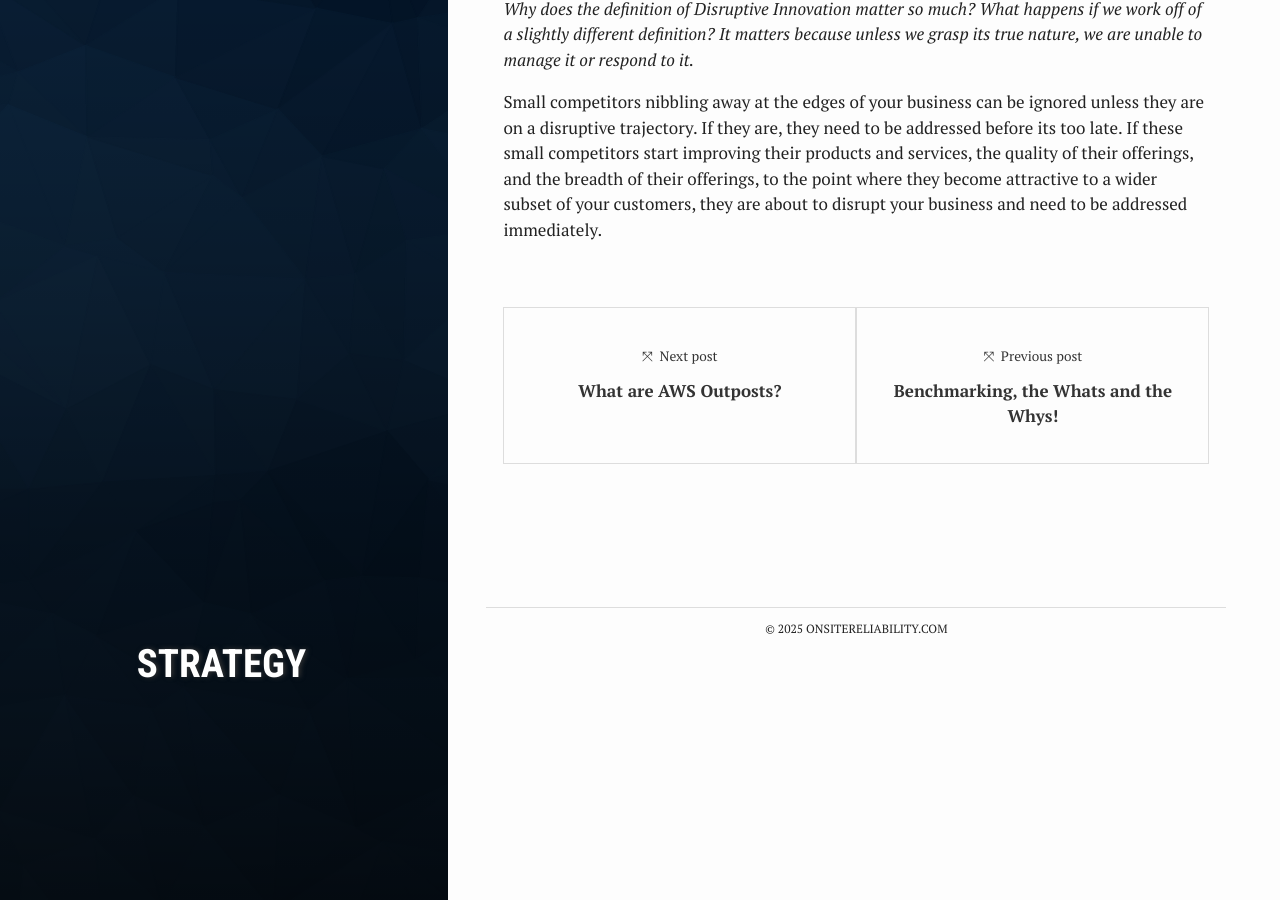
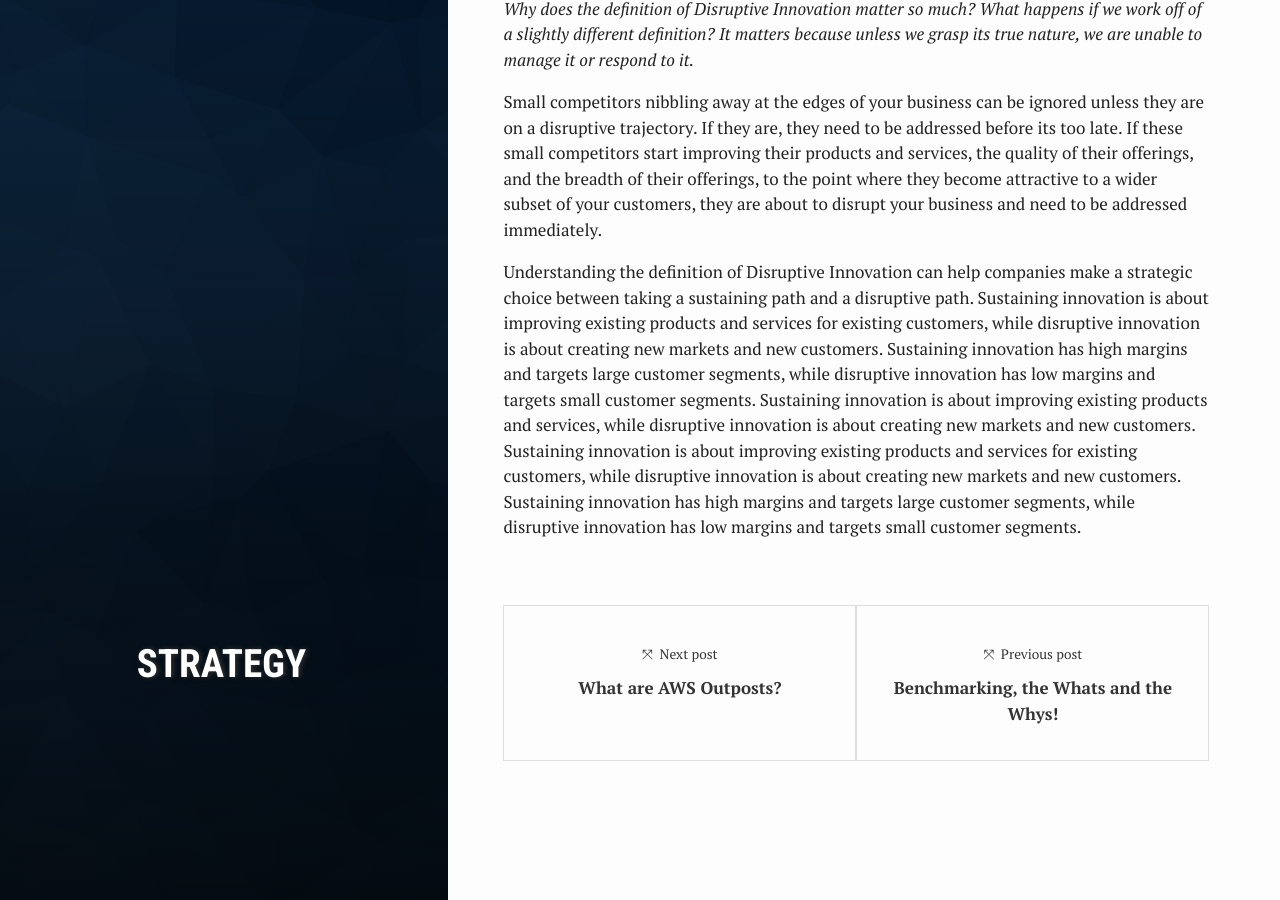
Before and after one commit to qapage/qapage.github.io, a Jekyll site: the page built from _posts/2019-04-01-Disruptive-Innovation.md, in a window 1280 px wide and 900 px high, scrolled down 1125 px. Built offline with Jekyll 4.4.1, drawn with Linux system fonts in a browser that asks for light colours.

Commit message:
Added to the Blog on Disruptive innovation

```diff
--- a/_posts/2019-04-01-Disruptive-Innovation.md
+++ b/_posts/2019-04-01-Disruptive-Innovation.md
@@ -24,3 +24,5 @@ Read any of the following books:
 <em> It matters because unless we grasp its true nature, we are unable to manage it or respond to it. </em>
 
 Small competitors nibbling away at the edges of your business can be ignored unless they are on a disruptive trajectory. If they are, they need to be addressed before its too late. If these small competitors start improving their products and services, the quality of their offerings, and the breadth of their offerings, to the point where they become attractive to a wider subset of your customers, they are about to disrupt your business and need to be addressed immediately.
+
+Understanding the definition of Disruptive Innovation can help companies make a strategic choice between taking a sustaining path and a disruptive path. Sustaining innovation is about improving existing products and services for existing customers, while disruptive innovation is about creating new markets and new customers. Sustaining innovation has high margins and targets large customer segments, while disruptive innovation has low margins and targets small customer segments. Sustaining innovation is about improving existing products and services, while disruptive innovation is about creating new markets and new customers. Sustaining innovation is about improving existing products and services for existing customers, while disruptive innovation is about creating new markets and new customers. Sustaining innovation has high margins and targets large customer segments, while disruptive innovation has low margins and targets small customer segments.
```
